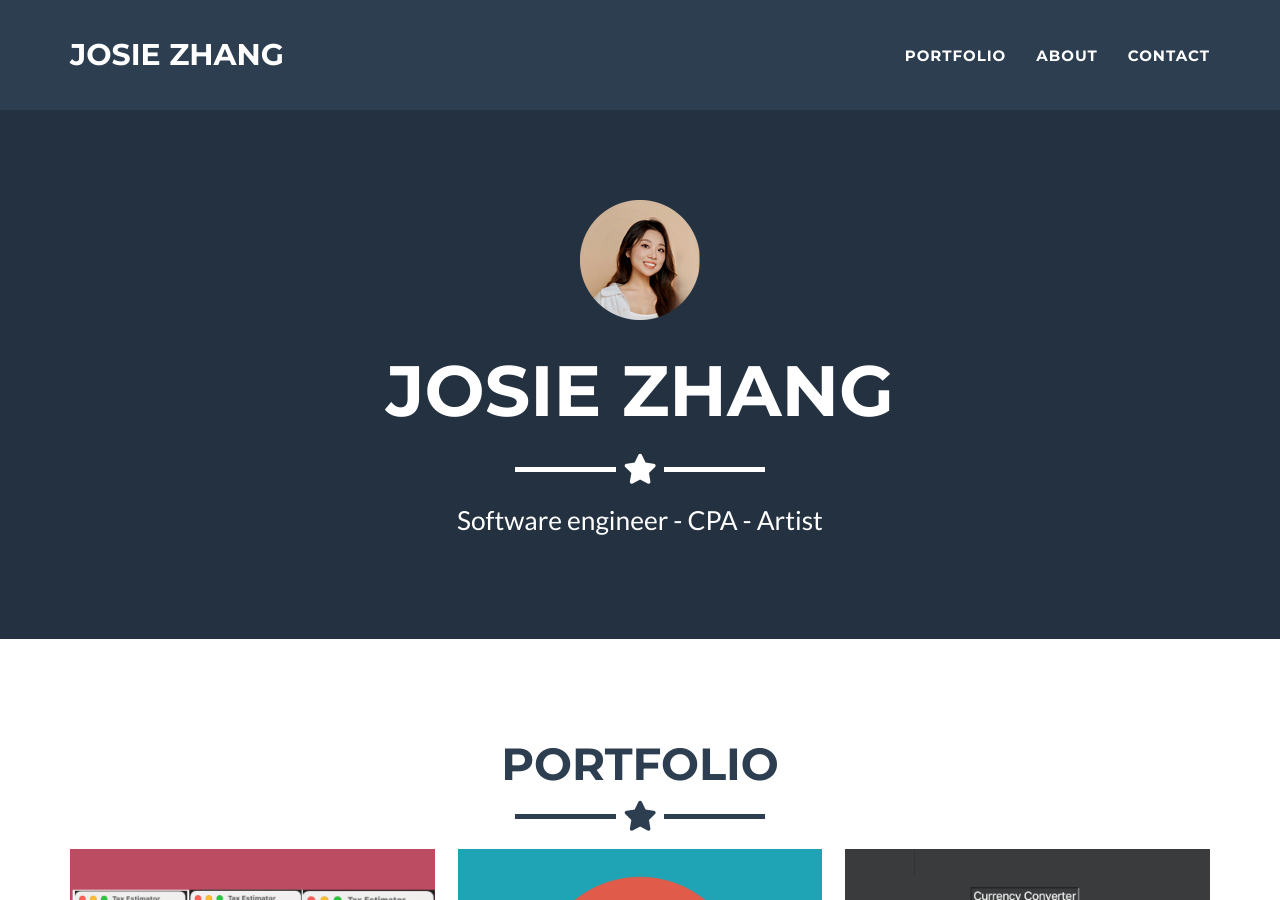
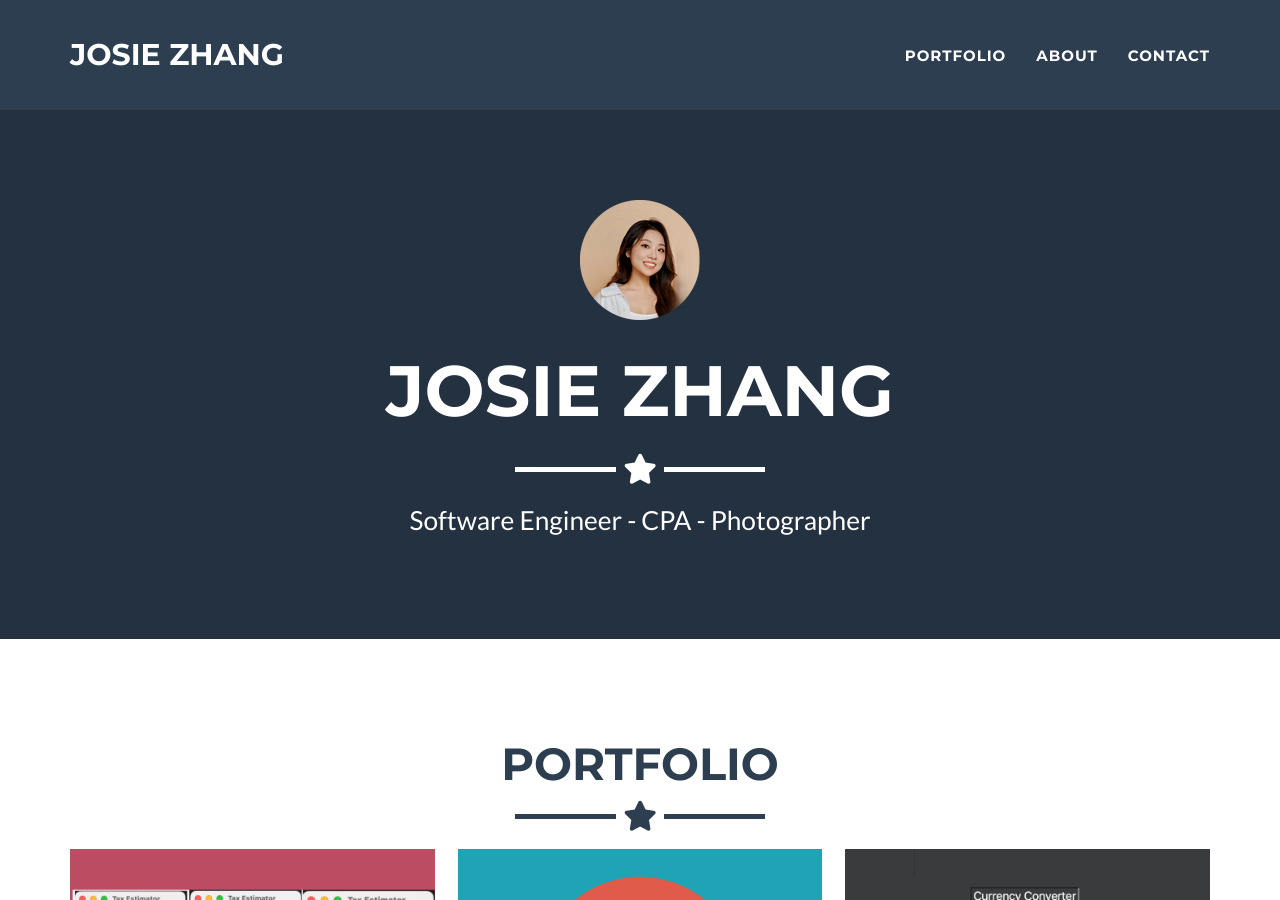
Before and after one commit to jiayuezhang84/jiayuezhang84.github.io, a Jekyll site: the page built from _posts/2014-07-18-project-1.markdown, in a window 1280 px wide and 900 px high. Built offline with Jekyll 4.4.1, drawn with Linux system fonts in a browser that asks for light colours.

Commit message:
Update _config.yml

```diff
--- a/_config.yml
+++ b/_config.yml
@@ -4,7 +4,7 @@ email: josiezhang84@gmail.com
 url: https://github.com/jiayuezhang84
 description: "Jiayue (Josie) Zhang is a passionate software engineer with a relentless curiosity for all things tech. from tax accounting to computer science, I will never change my mind to be a specialist in any field. I've spent years in the digital trenches, sculpting lines of code into powerful solutions that make life simpler and more efficient. "
 keywords: "software engineer, tax accountant, specialty, python, tech, private equity, hedge fund, northeastern, Boston, New York, consulting, PM"
-skills: "Software engineer - CPA - Artist"
+skills: "Software Engineer - CPA - Photographer"
 meta_author: Jiayue Zhang
 
 # Google webmaster tools
```
